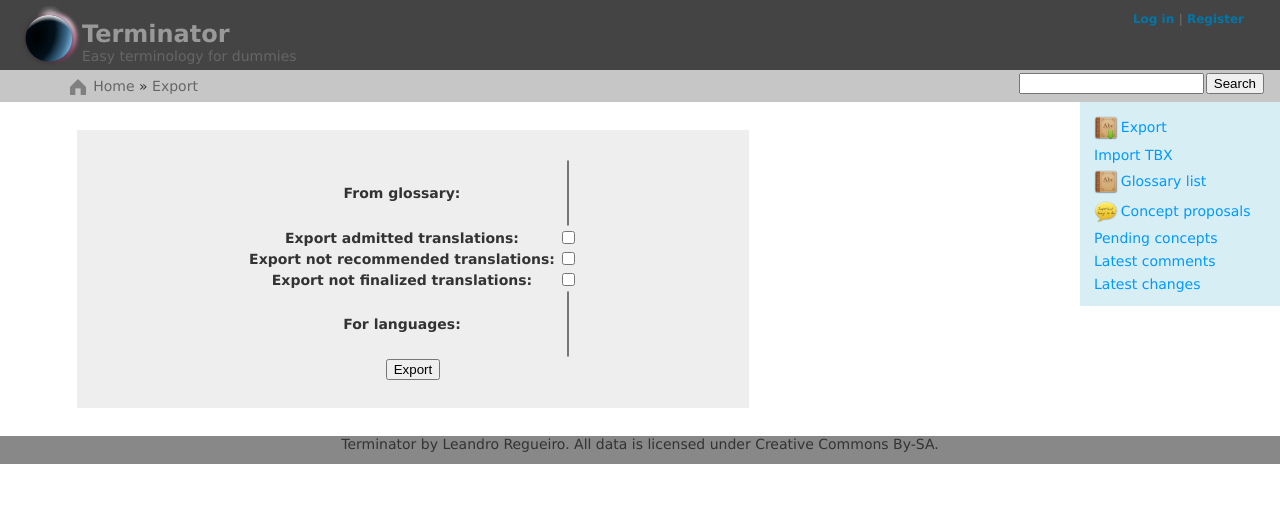
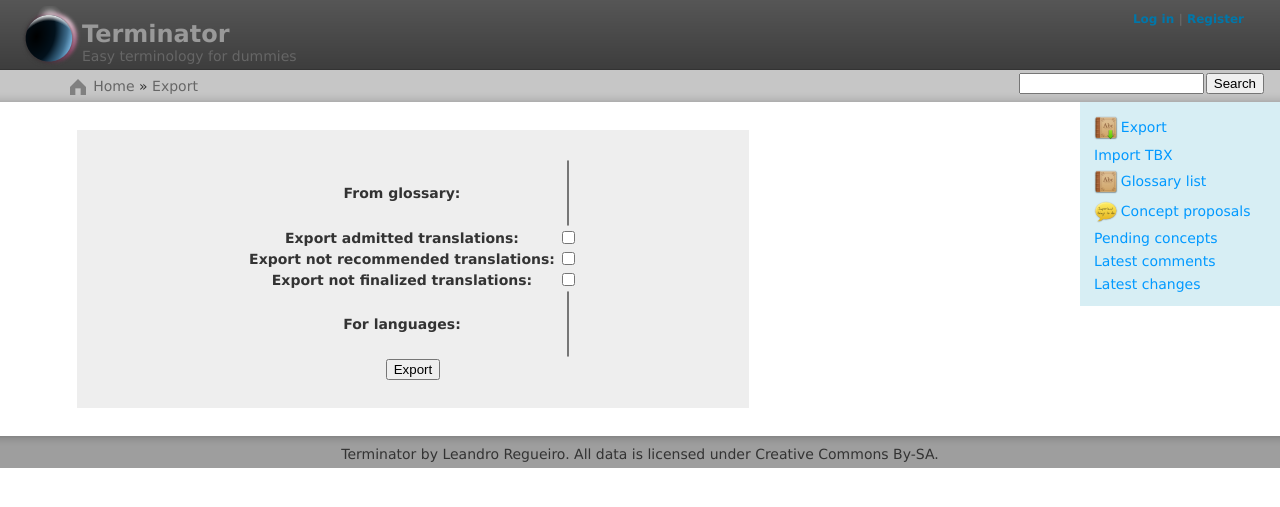
Before and after one commit to translate/terminator, a Django app: page /export/ in a window 1280 px wide. Shown: the top 507 px of the page. Run offline with Django 3.2, Linux system fonts and the light colour scheme; parts of the project's set-up code (start-up, migrations or seed data) failed here and were passed over.

Commit message:
Changing base template and CSS styles to improve the look of header, breadcrumbs and footer

```diff
--- a/project/terminator/static/css/style.css
+++ b/project/terminator/static/css/style.css
@@ -31,7 +31,7 @@ a:active {
 /* Styles for header components */
 #header {
     padding: 0;
-    background: #444;
+    background: green url(../images/header_background.png) 0 0 repeat;
     height: 70px;
 }
 
@@ -97,7 +97,7 @@ a:active {
     margin: 0em;
     padding-top: 0em;
     padding-left: 5em;
-    background: #c6c6c6;
+    background: orange url(../images/breadcrumbs_background.png) 0 0 repeat;
     height: 32px;
 }
 
@@ -149,11 +149,16 @@ a:active {
 #footer {
     clear: both;
     text-align: center;
-    background-color: #888;
-    height: 2em;
-    /*bottom: 0;*/
-    /*width: 100%;*/
-    /*position: absolute;*/
+    background: orange url(../images/footer_background.png) 0 0 repeat;
+    height: 32px;
+    padding: 0;
+    margin-top: 20em;/* TODO o problema é ter usado floats */
+}
+
+#footer_text {
+    margin: 0em;
+    padding-top: 0.7em;
+    text-align: center;
 }
 
 #container_content {
--- a/project/terminator/templates/base.html
+++ b/project/terminator/templates/base.html
@@ -73,7 +73,7 @@
 
 
     <div id="footer">
-        {% block footer %}Terminator by Leandro Regueiro. All data is licensed under Creative Commons By-SA.{% endblock %}
+        <div id="footer_text">{% block footer %}Terminator by Leandro Regueiro. All data is licensed under Creative Commons By-SA.{% endblock %}</div>
     </div>
 </body>
 </html>
```
